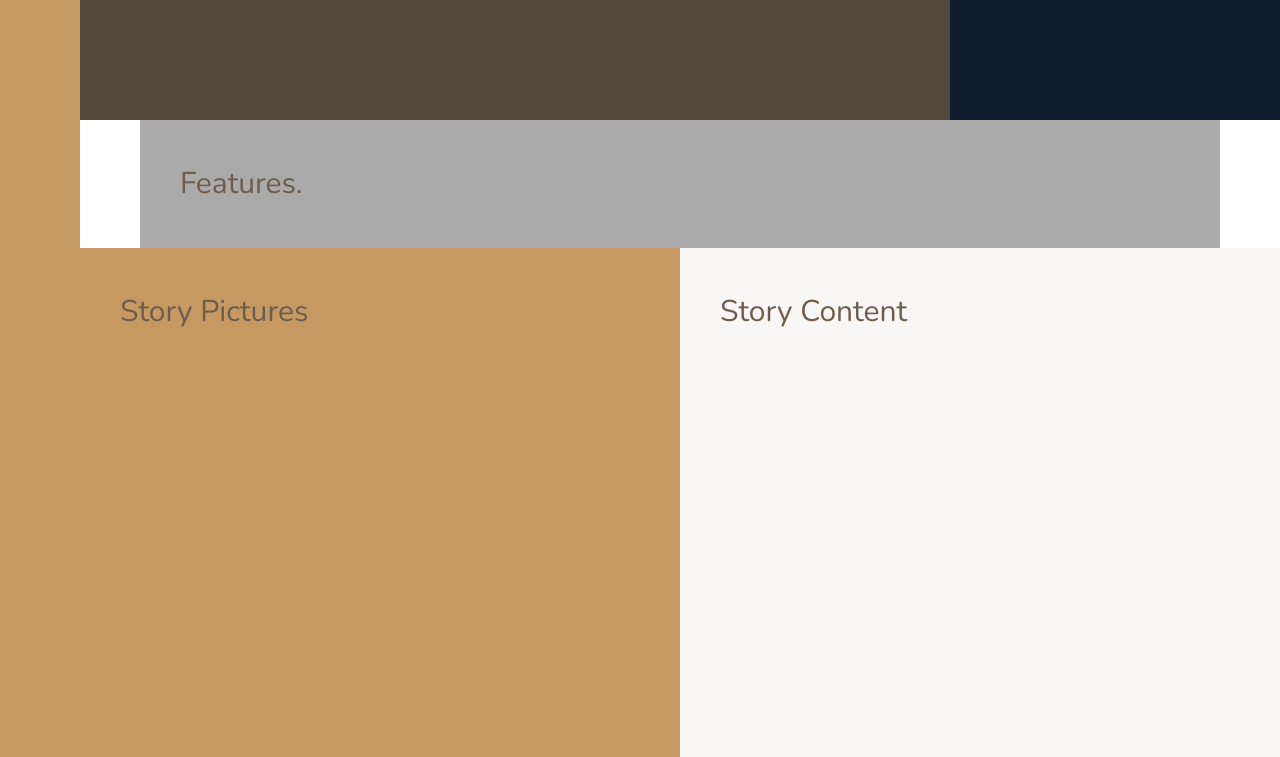
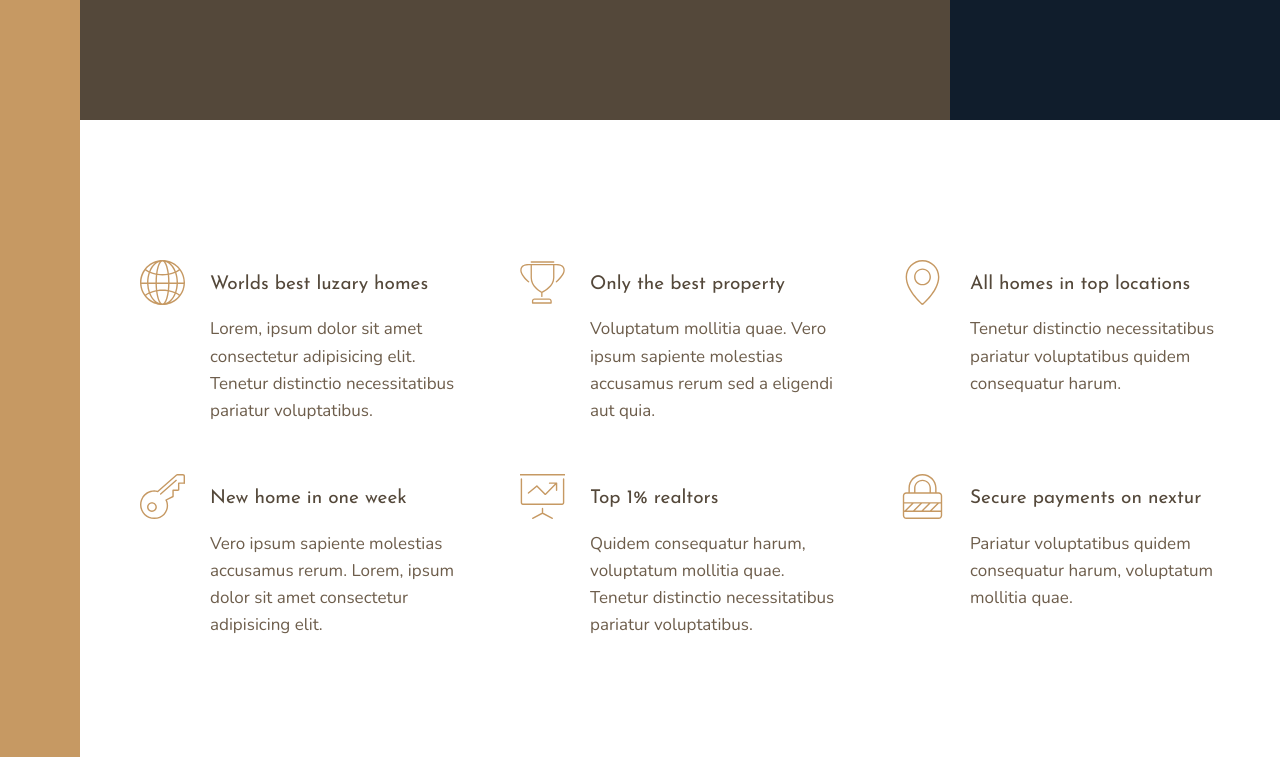
Before and after one commit to abhilashasokan/learning-css-grid, a website: page index.html in a window 1280 px wide. Shown: the part 520-1277 px from the top of the page. Drawn offline with nearby package versions, Linux system fonts and the light colour scheme.

Commit message:
feature template setting

```diff
--- a/index.html
+++ b/index.html
@@ -27,7 +27,62 @@
     </div>
 
     <section class="features">
-        Features.
+        <div class="feature">
+            <svg class="feature__icon">
+                <use xlink:href="img/sprite.svg#icon-global"></use>
+            </svg>
+            <h4 class="heading-4 heading-4--dark">Worlds best luzary homes</h4>
+            <p class="feature__text">
+                Lorem, ipsum dolor sit amet consectetur adipisicing elit. Tenetur distinctio necessitatibus pariatur
+                voluptatibus.
+            </p>
+        </div>
+        <div class="feature">
+            <svg class="feature__icon">
+                <use xlink:href="img/sprite.svg#icon-trophy"></use>
+            </svg>
+            <h4 class="heading-4 heading-4--dark">Only the best property</h4>
+            <p class="feature__text">
+                Voluptatum mollitia quae. Vero ipsum sapiente molestias accusamus rerum sed a eligendi aut quia.
+            </p>
+        </div>
+        <div class="feature">
+            <svg class="feature__icon">
+                <use xlink:href="img/sprite.svg#icon-map-pin"></use>
+            </svg>
+            <h4 class="heading-4 heading-4--dark">All homes in top locations</h4>
+            <p class="feature__text">
+                Tenetur distinctio necessitatibus pariatur voluptatibus quidem consequatur harum.
+            </p>
+        </div>
+        <div class="feature">
+            <svg class="feature__icon">
+                <use xlink:href="img/sprite.svg#icon-key"></use>
+            </svg>
+            <h4 class="heading-4 heading-4--dark">New home in one week</h4>
+            <p class="feature__text">
+                Vero ipsum sapiente molestias accusamus rerum. Lorem, ipsum dolor sit amet consectetur adipisicing elit.
+            </p>
+        </div>
+        <div class="feature">
+            <svg class="feature__icon">
+                <use xlink:href="img/sprite.svg#icon-presentation"></use>
+            </svg>
+            <h4 class="heading-4 heading-4--dark">Top 1% realtors</h4>
+            <p class="feature__text">
+                Quidem consequatur harum, voluptatum mollitia quae. Tenetur distinctio necessitatibus pariatur
+                voluptatibus.
+            </p>
+        </div>
+        <div class="feature">
+            <svg class="feature__icon">
+                <use xlink:href="img/sprite.svg#icon-lock"></use>
+            </svg>
+            <h4 class="heading-4 heading-4--dark">Secure payments on nextur</h4>
+            <p class="feature__text">
+                Pariatur voluptatibus quidem consequatur harum, voluptatum mollitia quae.
+            </p>
+        </div>
     </section>
 
     <div class="story__pictures">Story Pictures</div>
--- a/sass/_base.scss
+++ b/sass/_base.scss
@@ -44,8 +44,4 @@ body {
       [col-start] minmax(min-content, 14rem) [col-end]
     )
     [center-end] minmax(6rem, 1fr) [full-end];
-  & > * {
-    padding: 40px;
-    font-size: 3rem;
-  }
 }
--- a/sass/_features.scss
+++ b/sass/_features.scss
@@ -1,4 +1,25 @@
 .features {
-  background-color: $color-grey-light-2;
   grid-column: center-start / center-end;
+  display: grid;
+  margin: 15rem 0;
+  grid-template-columns: repeat(3, 1fr);
+  grid-gap: 6rem;
+  align-items: start;
 }
+
+.feature {
+  display: grid;
+  grid-template-columns: min-content 1fr;
+  grid-row-gap: 1.5rem;
+  grid-column-gap: 2.5rem;
+  &__icon {
+    fill: $color-primary;
+    width: 4.5rem;
+    height: 4.5rem;
+    grid-row: 1 / span 2;
+    transform: translateY(-1rem);
+  }
+  &__text {
+    font-size: 1.7rem;
+  }
+}
--- a/sass/_typography.scss
+++ b/sass/_typography.scss
@@ -0,0 +1,27 @@
+%heading {
+  font-family: $font-display;
+  font-weight: 400;
+}
+
+.heading-1 {
+  @extend %heading;
+}
+
+.heading-2 {
+  @extend %heading;
+}
+
+.heading-3 {
+  @extend %heading;
+}
+
+.heading-4 {
+  @extend %heading;
+  font-size: 1.9rem;
+  &--light {
+    color: $color-grey-light-1;
+  }
+  &--dark {
+    color: $color-grey-dark-1;
+  }
+}
```
Also changed, not shown: css/style.css.
